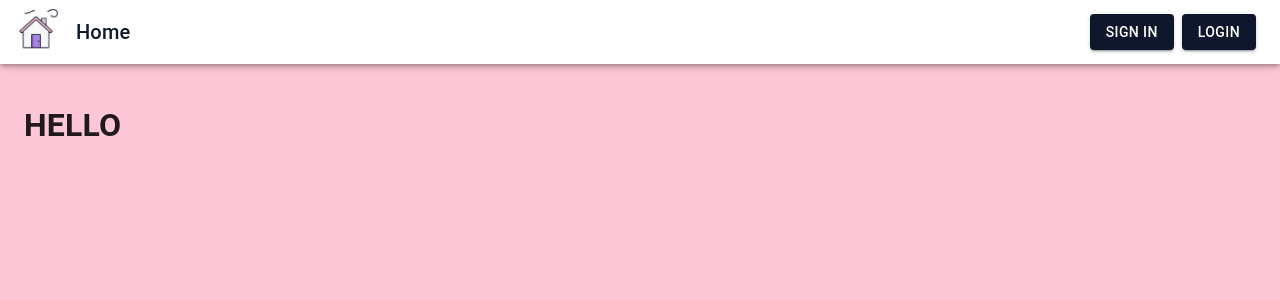
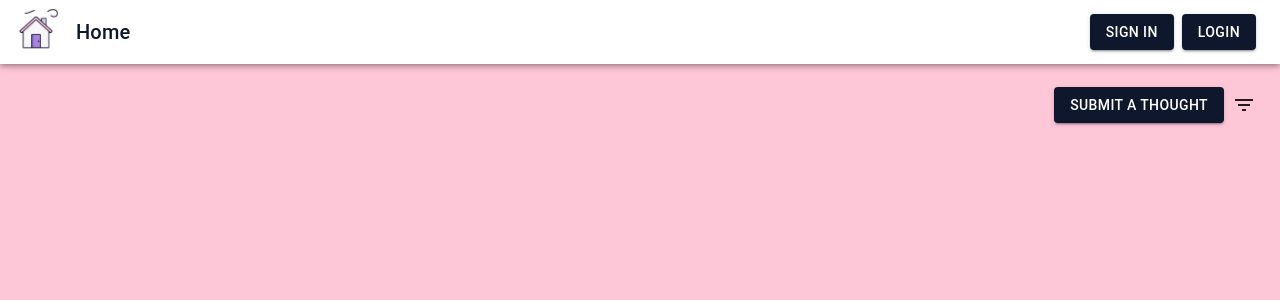
Before and after one commit to Jiseeeh/thoughts-board-v2, a Next.js app: page / in a window 1280 px wide. Shown: the top 300 px of the page. Built offline with nearby package versions, Linux system fonts and the light colour scheme; no server answers; sample sign-in values are in the browser's storage.

Commit message:
feat: add submit thought & filter button

```diff
--- a/pages/index.tsx
+++ b/pages/index.tsx
@@ -1,12 +1,30 @@
 import type { NextPage } from "next";
+import { Box, Typography } from "@mui/material";
+import FilterListIcon from "@mui/icons-material/FilterList";
 
 import Container from "../components/Container";
-
+import Button from "../components/Button";
 const Home: NextPage = () => {
   return (
     <>
       <Container>
-        <h1>HELLO</h1>
+        <Box
+          sx={{
+            width: 1,
+            height: 50,
+            display: "flex",
+            justifyContent: "flex-end",
+            alignItems: "center",
+            flexGrow: 1,
+          }}
+        >
+          <Button submit={false} content="Submit a Thought" />
+          <FilterListIcon
+            sx={{
+              ml: 1,
+            }}
+          />
+        </Box>
       </Container>
     </>
   );
```
